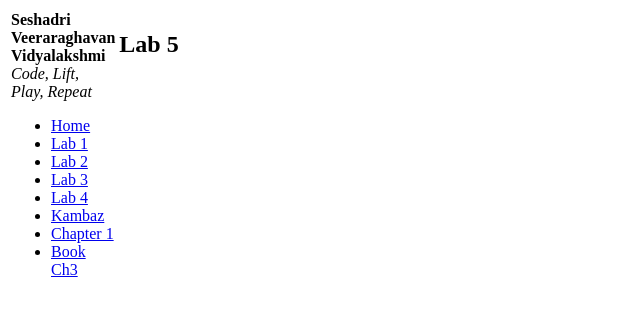
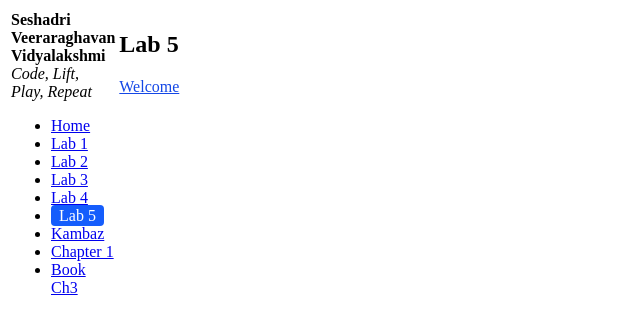
Before and after one commit to sesha-2k3/webdev-client, a Next.js app: page /labs/lab5 in a window 1280 px wide. Shown: the top 334 px of the page, without its empty margins (0-640 px from the left). Built offline with nearby package versions, Linux system fonts and the light colour scheme.

Commit message:
lab5: sec 5.2 welcome link and TOC

```diff
--- a/app/labs/TOC.tsx
+++ b/app/labs/TOC.tsx
@@ -7,6 +7,7 @@ const LINKS = [
   { href: "/labs/lab2", id: "wd-lab2-link", label: "Lab 2", match: (p: string) => p.includes("/lab2") },
   { href: "/labs/lab3", id: "wd-lab3-link", label: "Lab 3", match: (p: string) => p.includes("/lab3") },
   { href: "/labs/lab4", id: "wd-lab4-link", label: "Lab 4", match: (p: string) => p.includes("/lab4") },
+  { href: "/labs/lab5", id: "wd-lab5-link", label: "Lab 5", match: (p: string) => p.includes("/lab5") },
   { href: "/", id: "wd-kambaz-link", label: "Kambaz", match: () => false },
   { href: "/book/ch1", id: "wd-toc-book-link", label: "Chapter 1", match: () => false },
   { href: "https://kambaz.dev/book/ch3", id: "wd-book-ch3-link", label: "Book Ch3", match: () => false },
--- a/app/labs/lab5/page.tsx
+++ b/app/labs/lab5/page.tsx
@@ -2,6 +2,10 @@ export default function Lab5() {
   return (
     <div id="wd-lab5">
       <h2>Lab 5</h2>
+      <a id="wd-welcome-link" className="text-blue-700 underline"
+        href="http://localhost:4000/lab5/welcome">
+        Welcome
+      </a>
     </div>
   );
 }
```
